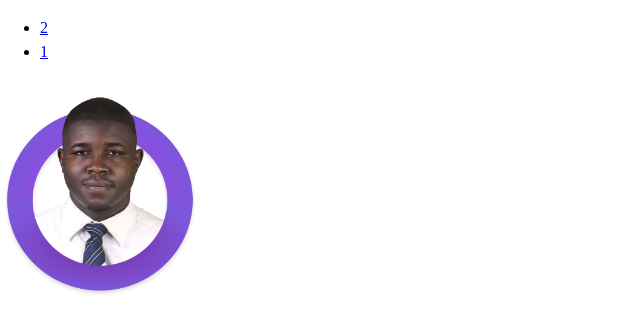
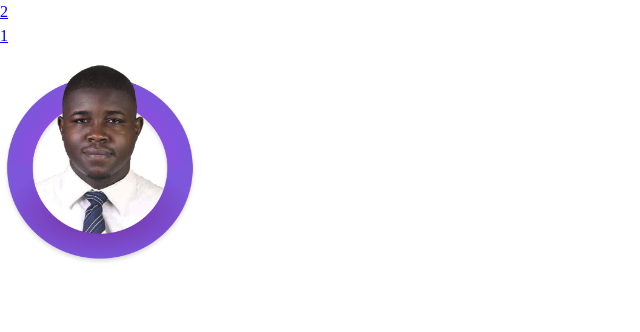
Before and after one commit to dev-bazz/portfolio-task_Zuri, a website: page index.html in a window 1280 px wide. Shown: the whole page, without its empty margins (0-640 px from the left). Drawn offline with nearby package versions, Linux system fonts and the light colour scheme; files that its build step writes are made by us from their sources.

Commit message:
reset mod

```diff
--- a/scss/_reset.scss
+++ b/scss/_reset.scss
@@ -15,13 +15,14 @@ p,
 figure,
 blockquote,
 dl,
-dd {
+dd,ul,ol {
         margin: 0;
+        padding: 0;
 }
 
 /* Remove list styles on ul, ol elements with a list role, which suggests default styling will be removed */
-ul[role="list"],
-ol[role="list"] {
+ul,
+ol {
         list-style: none;
 }
 
```
